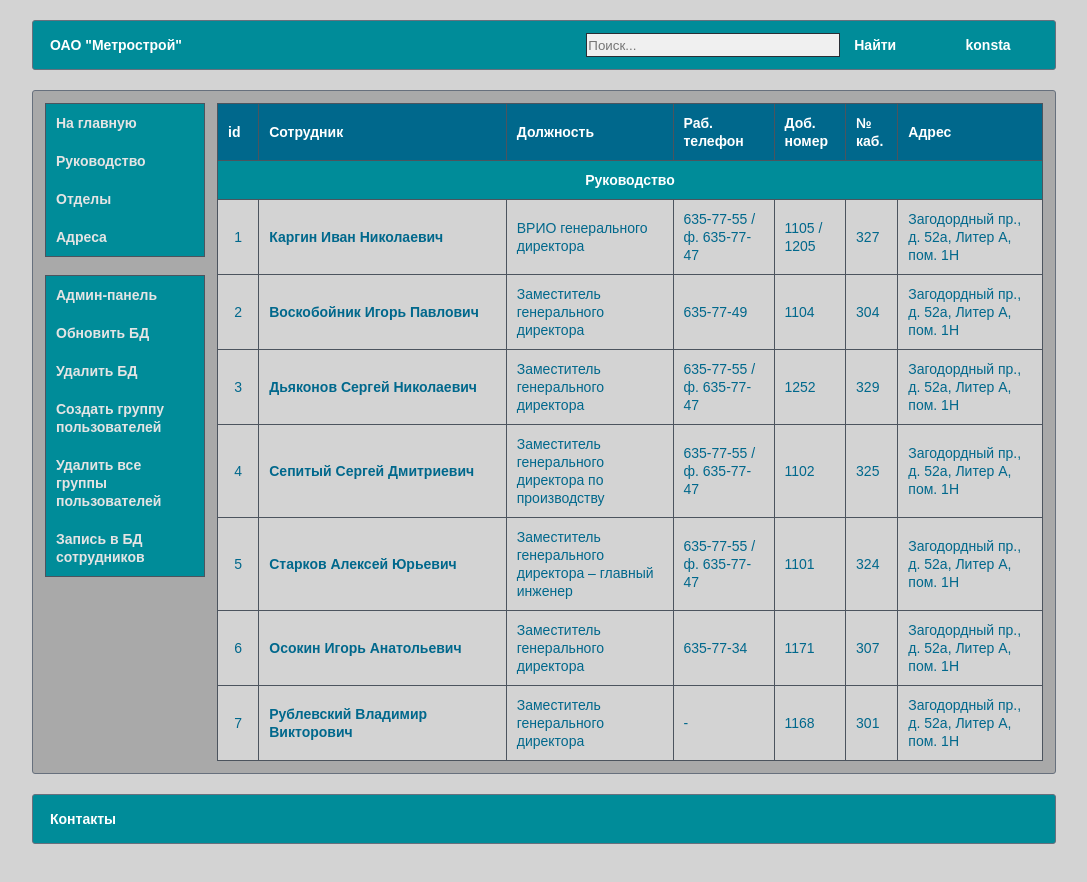
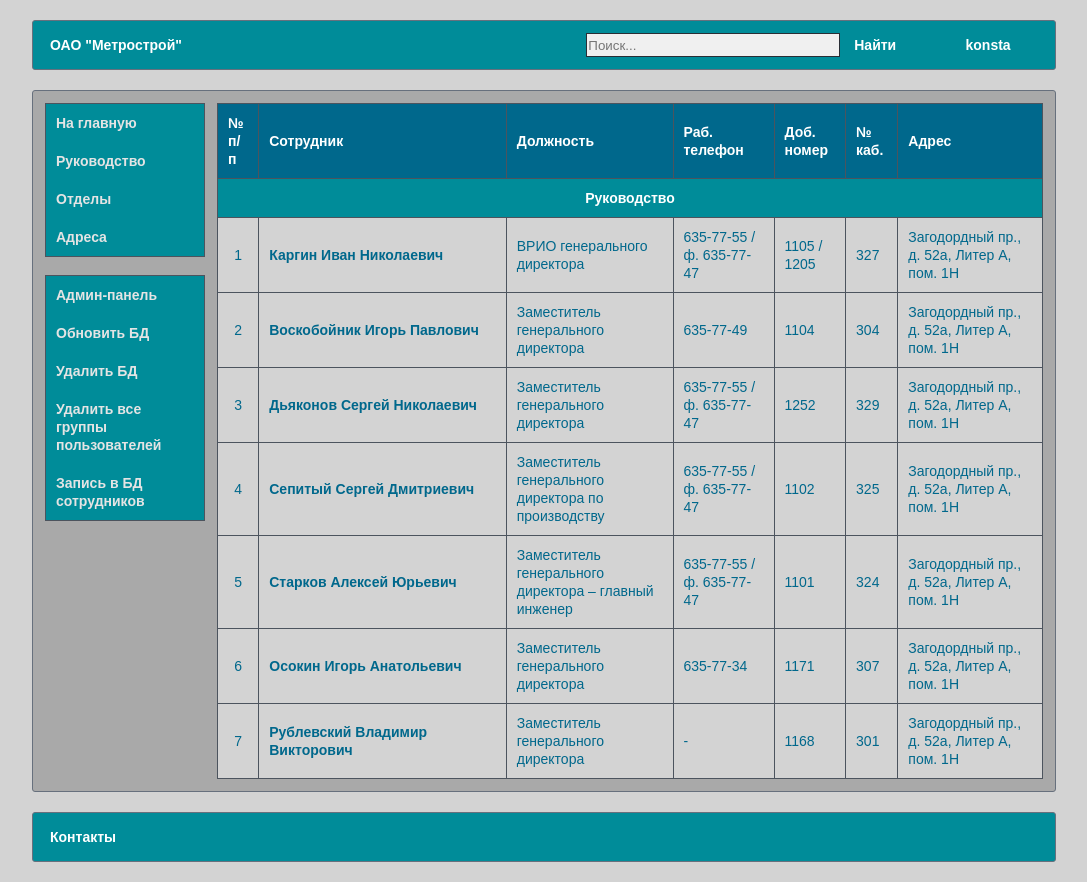
Before and after one commit to konsta78/ctp, a Django app: page /governance/ in a window 1280 px wide. Shown: the whole page, without its empty margins (96-1183 px from the left). Before the commit the page ends 844 px from the top, so only its background shows below. Run offline with Django 3.2, Linux system fonts and the light colour scheme; a user stored in the database is signed in; data comes from the database, SQL or seed files in the repository; both versions use the stored data as it was after the commit.

Commit message:
html, css рефакторинг

```diff
--- a/catalog/static/catalog/style.css
+++ b/catalog/static/catalog/style.css
@@ -36,7 +36,7 @@ body {
 	padding: 0 10px;
 	margin: 0 auto;
 	min-height: 100%;
-	position: relative;
+
 
 }
 
--- a/catalog/views.py
+++ b/catalog/views.py
@@ -9,7 +9,8 @@ from . import addresses
 import re
 
 
-# декоратор для передачи в шаблон значения из словаря по ключу
+# регистрация нового фильтра для шаблона.
+# передача в шаблон значения из словаря по ключу
 @register.filter(name="get_item")
 def get_item(dictionary, key):
     return dictionary.get(key)
--- a/templates/catalog/base.html
+++ b/templates/catalog/base.html
@@ -50,7 +50,6 @@
                                         <li><a href="{% url 'admin:index' %}">Админ-панель</a></li>
                                         <li><a href="{% url 'upload_db' %}">Обновить БД</a></li>
                                         <li><a href="{% url 'delete_db' %}">Удалить БД</a></li>
-                                        <li><a href="#">Создать группу пользователей</a></li>
                                         <li><a href="{% url 'del_emp_users' %}">Удалить все группы пользователей</a></li>
                                         <li><a href="{% url 'crt_emp_users' %}">Запись в БД сотрудников</a></li>
                                     {% endif %}
--- a/templates/catalog/department_detail.html
+++ b/templates/catalog/department_detail.html
@@ -6,7 +6,7 @@
         <table class="bordered">
             <thead>
             <tr>
-                <th>id</th>
+                <th>№ п/п</th>
                 <th>Сотрудник</th>
                 <th>Должность</th>
                 <th>Раб. телефон</th>
@@ -30,7 +30,7 @@
                             {% endif %}
                         {% endfor %}
                         <tr>
-                            <td align="center" width="5%">{{ employee.id }}</td>
+                            <td align="center" width="5%">{{ forloop.counter }}</td>
                             <td width="30%">
                                 <b><a href="{{ employee.get_absolute_url }}">
                                     {{ employee }}
--- a/templates/catalog/departments.html
+++ b/templates/catalog/departments.html
@@ -6,6 +6,7 @@
         <table class="bordered">
             <thead>
             <tr>
+                <th>№ п/п</th>
                 <th>Наименование:</th>
                 <th>Адрес:</th>
             </tr>
@@ -14,6 +15,7 @@
             {% for department in departments %}
 
                 <tr>
+                    <td align="center" width="5%">{{ forloop.counter }}</td>
                     <td style="text-align: left">
                         <b><a href="{{ department.get_absolute_url }}">{{ department.name }}</a></b>
                     </td>
--- a/templates/catalog/index.html
+++ b/templates/catalog/index.html
@@ -6,7 +6,7 @@
         <table class="bordered">
             <thead>
             <tr>
-                <th>id</th>
+                <th>№ п/п</th>
                 <th>Сотрудник</th>
                 <th>Должность</th>
                 <th>Раб. телефон</th>
@@ -32,7 +32,7 @@
                             {% endif %}
                         {% endfor %}
                         <tr>
-                            <td align="center" width="5%">{{ employee.id }}</td>
+                            <td align="center" width="5%">{{ forloop.counter }}</td>
                             <td width="30%">
                                 <b><a href="{{ employee.get_absolute_url }}">
                                     {{ employee }}
```
Also changed, not shown: db.sqlite3.
